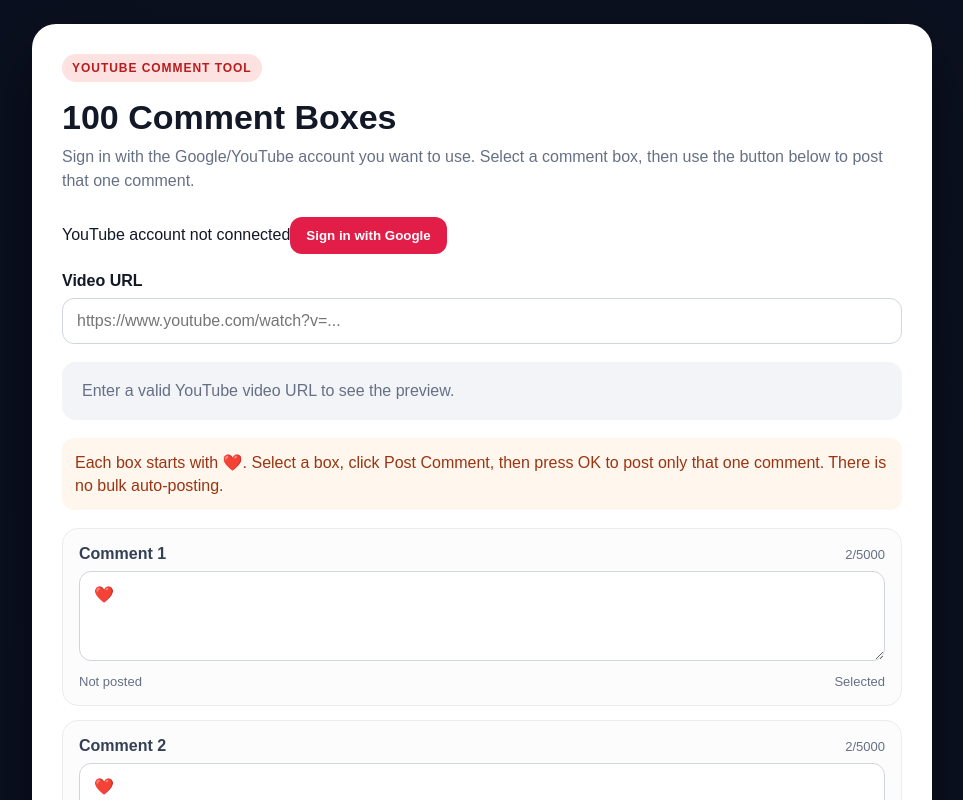
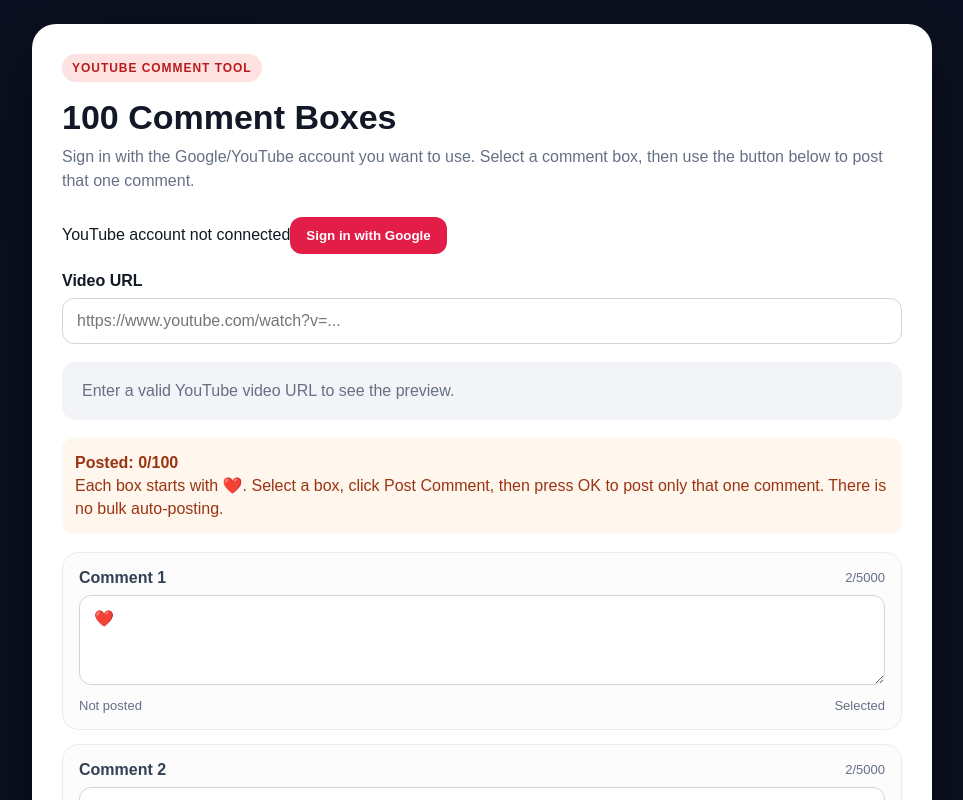
Before and after one commit to Arun282/Youtube, a Next.js app: page / in a window 1280 px wide. Shown: the top 800 px of the page, without its empty margins (158-1121 px from the left). Built offline with nearby package versions, Linux system fonts and the light colour scheme; no server answers.

Commit message:
Add posted comments counter

```diff
--- a/app/page.tsx
+++ b/app/page.tsx
@@ -3,6 +3,7 @@
 function getId(url:string){try{const u=new URL(url);if(u.hostname.includes("youtu.be"))return u.pathname.slice(1);if(u.searchParams.get("v"))return u.searchParams.get("v");const m=u.pathname.match(/\/shorts\/([^/]+)/);return m?.[1]||null}catch{return null}}
 export default function Home(){
 const [url,setUrl]=useState(""),[comments,setComments]=useState<string[]>(Array(100).fill("❤️")),[status,setStatus]=useState<string[]>(Array(100).fill("Not posted")),[selected,setSelected]=useState(0),[logged,setLogged]=useState(false),[posting,setPosting]=useState(false),id=useMemo(()=>getId(url),[url]);
+const postedCount=status.filter(s=>s==="Posted on YouTube").length;
 useEffect(()=>{fetch("/api/auth/status").then(r=>r.json()).then(d=>setLogged(!!d.loggedIn)).catch(()=>{});},[]);
 const update=(i:number,v:string)=>{setSelected(i);setComments(c=>{const n=[...c];n[i]=v;return n});setStatus(s=>{const n=[...s];n[i]="Not posted";return n})};
 const postSelected=async()=>{
@@ -16,7 +17,7 @@
 return <main><div className="card"><div className="badge">YOUTUBE COMMENT TOOL</div><h1>100 Comment Boxes</h1><p className="sub">Sign in with the Google/YouTube account you want to use. Select a comment box, then use the button below to post that one comment.</p>
 <div className="auth"><span>{logged?"✓ YouTube account connected":"YouTube account not connected"}</span><button onClick={login}>{logged?"Reconnect Google":"Sign in with Google"}</button></div>
 <label>Video URL</label><input value={url} onChange={e=>setUrl(e.target.value)} placeholder="https://www.youtube.com/watch?v=..."/>{id?<div className="video"><iframe src={"https://www.youtube.com/embed/"+id} title="YouTube video" allowFullScreen/></div>:<div className="hint">Enter a valid YouTube video URL to see the preview.</div>}
-<div className="notice">Each box starts with ❤️. Select a box, click Post Comment, then press OK to post only that one comment. There is no bulk auto-posting.</div>
+<div className="notice"><strong>Posted: {postedCount}/100</strong><br/>Each box starts with ❤️. Select a box, click Post Comment, then press OK to post only that one comment. There is no bulk auto-posting.</div>
 <div className="comment-list">{comments.map((comment,i)=><div className={"comment-box"+(selected===i?" selected":"")} key={i} onClick={()=>setSelected(i)}><div className="comment-head"><strong>Comment {i+1}</strong><span>{comment.length}/5000</span></div><textarea maxLength={5000} value={comment} onFocus={()=>setSelected(i)} onChange={e=>update(i,e.target.value)} placeholder={"Write comment "+(i+1)+"..."}/><div className="row"><span>{status[i]}</span><span>{selected===i?"Selected":"Tap to select"}</span></div></div>)}</div>
 <button className="post-all" disabled={!id||!logged||!comments[selected].trim()||posting} onClick={postSelected}>{posting?"Processing…":"Post Comment"}</button>
 <a className="yt" href={id?("https://www.youtube.com/watch?v="+id):"https://www.youtube.com"} target="_blank">Open on YouTube ↗</a></div></main>}
```
